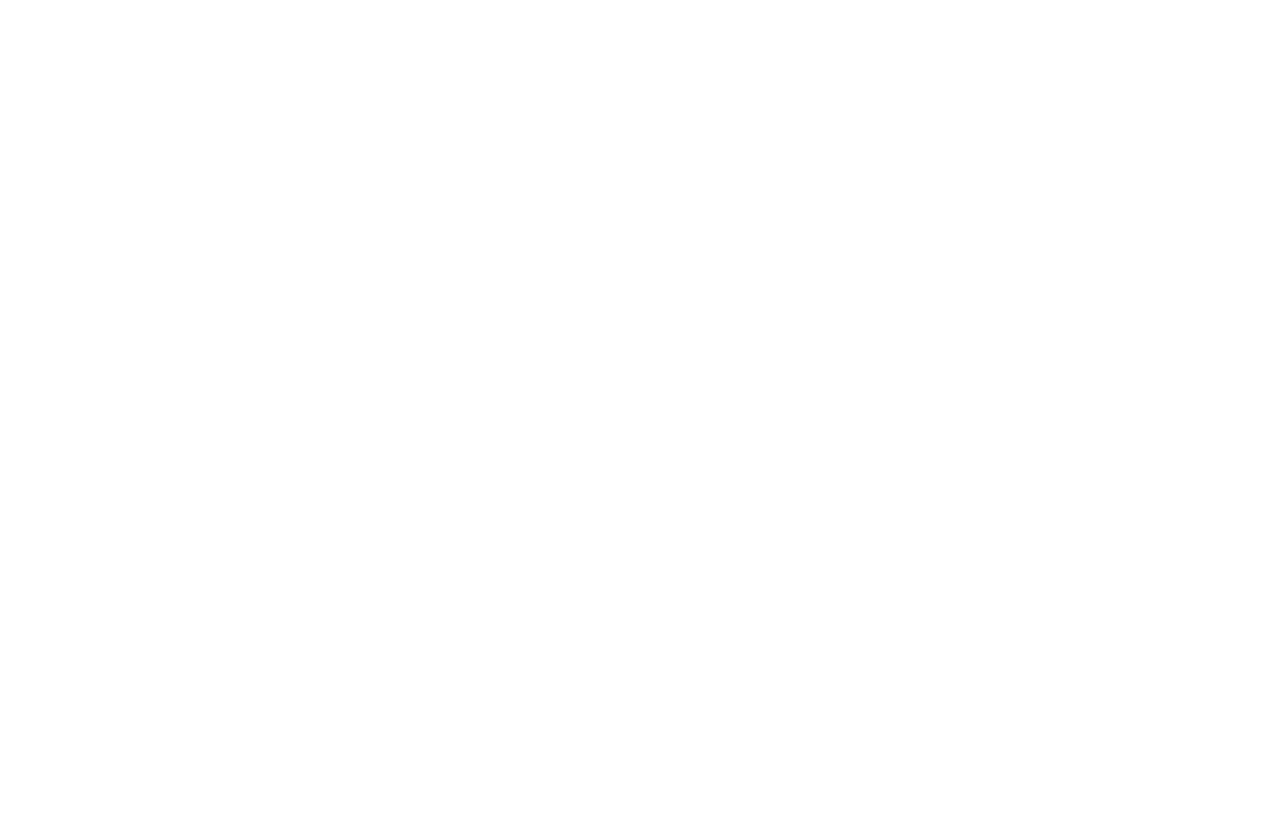
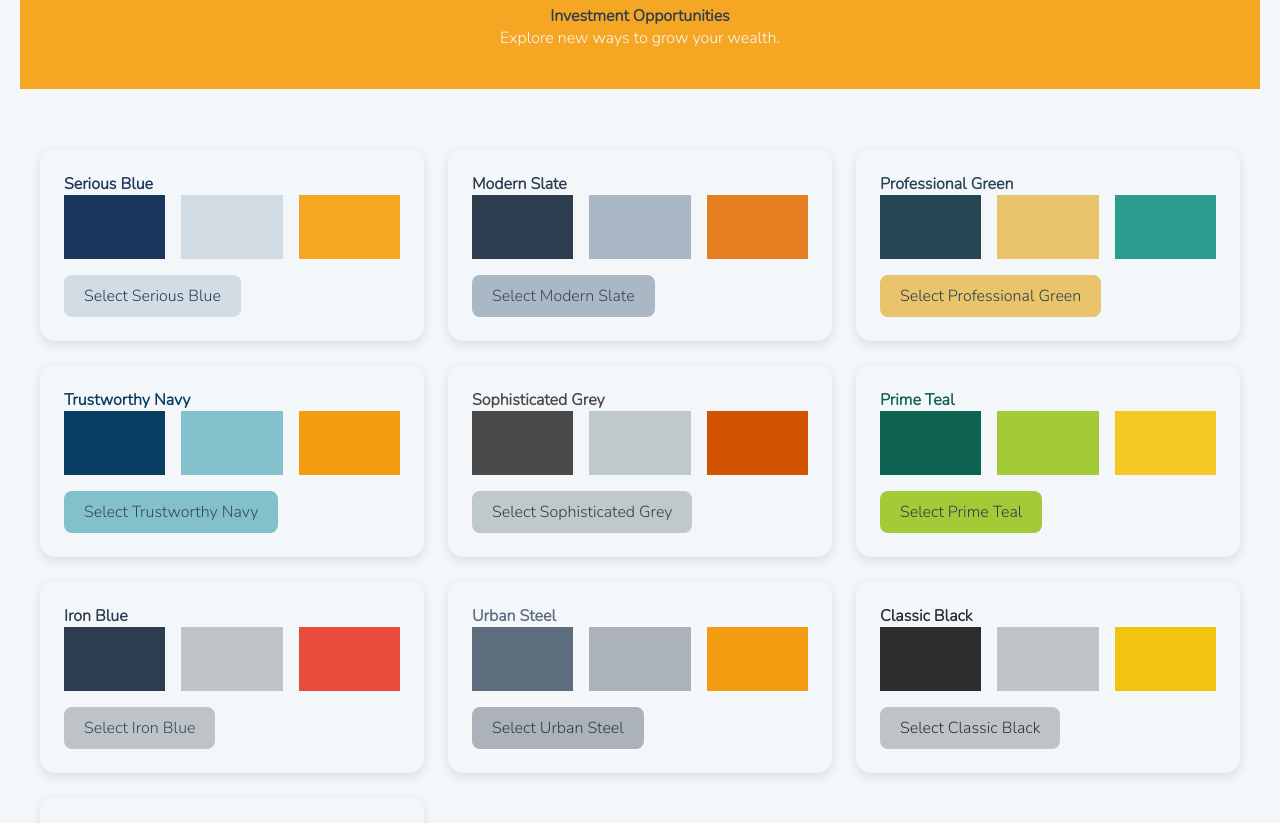
Before and after one commit to Adam-deb/Triplealfa, a Next.js app: page /colour in a window 1280 px wide. Before the commit this address had no page. Shown: the part 427-1250 px from the top of the page. Before the commit the page ends 800 px from the top, so only its background shows below. Built offline with nearby package versions, Linux system fonts and the light colour scheme.

Commit message:
integrated send email api

```diff
--- a/package.json
+++ b/package.json
@@ -9,7 +9,10 @@
     "lint": "next lint"
   },
   "dependencies": {
+    "axios": "^1.8.1",
     "next": "^14.2.24",
+    "nodemailer": "^6.10.0",
+    "qs": "^6.14.0",
     "react": "^18",
     "react-dom": "^18",
     "react-phone-number-input": "^3.4.12"
--- /dev/null
+++ b/src/app/api/contact/route.js
@@ -0,0 +1,33 @@
+import { sendEmail } from "@/utils/email.js";
+
+export async function POST(req) {
+  try {
+    const { name, email, phone, message } = await req.json();
+
+    if (!name || !email || !message) {
+      return new Response(JSON.stringify({ error: "Please fill in all fields" }), {
+        status: 400,
+      });
+    }
+
+    await sendEmail(
+      "adam@triplealfa.com",
+      "New Contact Form Submission",
+      `
+      Name: ${name}
+      Email: ${email}
+      Phone: ${phone}
+      Message: ${message}
+      `
+    );
+
+    return new Response(JSON.stringify({ message: "Email sent successfully" }), {
+      status: 200,
+    });
+  } catch (err) {
+    console.error("Server Error:", err);
+    return new Response(JSON.stringify({ error: "Internal Server Error" }), {
+      status: 500,
+    });
+  }
+}
--- /dev/null
+++ b/src/app/colour/page.js
@@ -0,0 +1,138 @@
+"use client"
+import { useState } from 'react';
+
+const palettes = [
+  {
+    name: 'Serious Blue',
+    primary: '#1B365D',
+    secondary: '#D1DCE5',
+    accent: '#F5A623',
+    background: '#F4F7FA',
+    text: '#2C3E50'
+  },
+  {
+    name: 'Modern Slate',
+    primary: '#2C3E50',
+    secondary: '#AAB7C4',
+    accent: '#E67E22',
+    background: '#F4F6F8',
+    text: '#34495E'
+  },
+  {
+    name: 'Professional Green',
+    primary: '#264653',
+    secondary: '#E9C46A',
+    accent: '#2A9D8F',
+    background: '#F4F6F0',
+    text: '#2C3E50'
+  },
+  {
+    name: 'Trustworthy Navy',
+    primary: '#0A3D62',
+    secondary: '#82C0CC',
+    accent: '#F39C12',
+    background: '#F0F4F8',
+    text: '#34495E'
+  },
+  {
+    name: 'Sophisticated Grey',
+    primary: '#4A4A4A',
+    secondary: '#BFC9CA',
+    accent: '#D35400',
+    background: '#F4F4F4',
+    text: '#2C3E50'
+  },
+  {
+    name: 'Prime Teal',
+    primary: '#0E6251',
+    secondary: '#A3CB38',
+    accent: '#F4C724',
+    background: '#F4F6F0',
+    text: '#2C3E50'
+  },
+  {
+    name: 'Iron Blue',
+    primary: '#2C3E50',
+    secondary: '#BDC3C7',
+    accent: '#E74C3C',
+    background: '#ECF0F1',
+    text: '#34495E'
+  },
+  {
+    name: 'Urban Steel',
+    primary: '#5D6D7E',
+    secondary: '#ABB2B9',
+    accent: '#F39C12',
+    background: '#F0F3F4',
+    text: '#2C3E50'
+  },
+  {
+    name: 'Classic Black',
+    primary: '#2C2C2C',
+    secondary: '#BDC3C7',
+    accent: '#F1C40F',
+    background: '#F4F4F4',
+    text: '#333333'
+  },
+  {
+    name: 'Royal Blue',
+    primary: '#1F618D',
+    secondary: '#D6DBDF',
+    accent: '#F39C12',
+    background: '#ECF0F1',
+    text: '#2C3E50'
+  }
+];
+
+export default function PaletteExamples() {
+  const [selectedPalette, setSelectedPalette] = useState(palettes[0]);
+
+  return (
+    <div style={{ backgroundColor: selectedPalette.background, color: selectedPalette.text, padding: '20px', minHeight: '100vh' }}>
+      <header style={{ padding: '40px', textAlign: 'center', backgroundColor: selectedPalette.primary, color: selectedPalette.background }}>
+        <h1>Welcome to Triple Alfa</h1>
+        <p>Empowering Your Financial Future</p>
+      </header>
+
+      <section style={{ padding: '40px', textAlign: 'center' }}>
+        <h2 style={{ color: selectedPalette.primary }}>Our Services</h2>
+        <p>Lorem ipsum dolor sit amet, consectetur adipiscing elit. Sed do eiusmod tempor incididunt ut labore et dolore magna aliqua.</p>
+      </section>
+
+      <section style={{ padding: '40px', backgroundColor: selectedPalette.secondary, textAlign: 'center' }}>
+        <h2>Why Choose Us?</h2>
+        <p style={{ color: selectedPalette.text }}>Experience, transparency, and innovative financial solutions tailored for you.</p>
+      </section>
+
+      <section style={{ padding: '40px', textAlign: 'center', backgroundColor: selectedPalette.accent }}>
+        <h2>Investment Opportunities</h2>
+        <p style={{ color: selectedPalette.background }}>Explore new ways to grow your wealth.</p>
+      </section>
+
+      <div style={{ display: 'grid', gridTemplateColumns: 'repeat(auto-fit, minmax(300px, 1fr))', gap: '24px', margin: '40px 0', padding: '20px' }}>
+        {palettes.map((palette, index) => (
+          <div key={index} style={{ boxShadow: '0 4px 12px rgba(0, 0, 0, 0.1)', borderRadius: '16px', overflow: 'hidden' }}>
+            <div style={{ padding: '24px' }}>
+              <h3 style={{ color: palette.primary }}>{palette.name}</h3>
+              <div style={{ display: 'grid', gridTemplateColumns: 'repeat(3, 1fr)', gap: '16px', marginBottom: '16px' }}>
+                <div style={{ height: '64px', backgroundColor: palette.primary }}></div>
+                <div style={{ height: '64px', backgroundColor: palette.secondary }}></div>
+                <div style={{ height: '64px', backgroundColor: palette.accent }}></div>
+              </div>
+              <button
+                style={{ padding: '10px 20px', backgroundColor: palette.secondary, color: palette.text, border: 'none', borderRadius: '8px', cursor: 'pointer' }}
+                onClick={() => setSelectedPalette(palette)}
+              >
+                Select {palette.name}
+              </button>
+            </div>
+          </div>
+        ))}
+      </div>
+
+      <footer style={{ padding: '20px', textAlign: 'center', backgroundColor: selectedPalette.secondary, color: selectedPalette.text }}>
+        <p>&copy; 2025 Triple Alfa. All Rights Reserved.</p>
+      </footer>
+    </div>
+  );
+}
--- /dev/null
+++ b/src/utils/email.js
@@ -0,0 +1,65 @@
+import axios from "axios";
+import qs from "qs";
+
+export async function getAccessToken() {
+  const url = `https://login.microsoftonline.com/${process.env.TENANT_ID}/oauth2/v2.0/token`;
+
+  const data = qs.stringify({
+    client_id: process.env.CLIENT_ID,
+    client_secret: process.env.CLIENT_SECRET,
+    scope: "https://graph.microsoft.com/.default",
+    grant_type: "client_credentials",
+  });
+
+  const headers = {
+    "Content-Type": "application/x-www-form-urlencoded",
+  };
+
+  try {
+    const response = await axios.post(url, data, { headers });
+    return response.data.access_token;
+  } catch (err) {
+    console.error("Token Error:", err.response?.data);
+    throw new Error("Failed to generate access token");
+  }
+}
+
+export async function sendEmail(to, subject, message) {
+  const token = await getAccessToken();
+
+  const email = {
+    message: {
+      subject: subject,
+      body: {
+        contentType: "Text",
+        content: message,
+      },
+      toRecipients: [
+        {
+          emailAddress: {
+            address: to,
+          },
+        },
+      ],
+    },
+    saveToSentItems: "false",
+  };
+
+  try {
+    await axios.post(
+      `https://graph.microsoft.com/v1.0/users/${process.env.EMAIL_USER}/sendMail`,
+      email,
+      {
+        headers: {
+          Authorization: `Bearer ${token}`,
+          "Content-Type": "application/json",
+        },
+      }
+    );
+
+    console.log("✅ Email Sent!");
+  } catch (err) {
+    console.error("Email Error:", err.response?.data);
+    throw new Error("Failed to send email");
+  }
+}
```
Also changed, not shown: src/components/ContactForm.js (+23 -33 lines), 1 other file (tests, documents, lock files or other folders).
